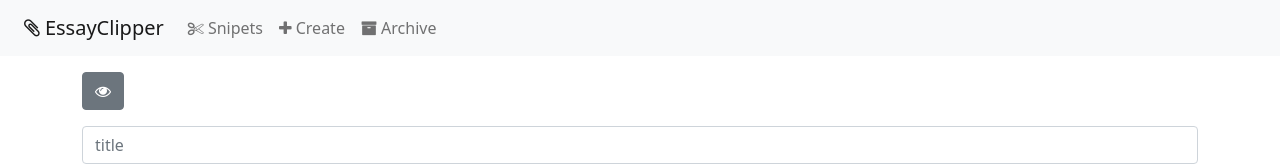
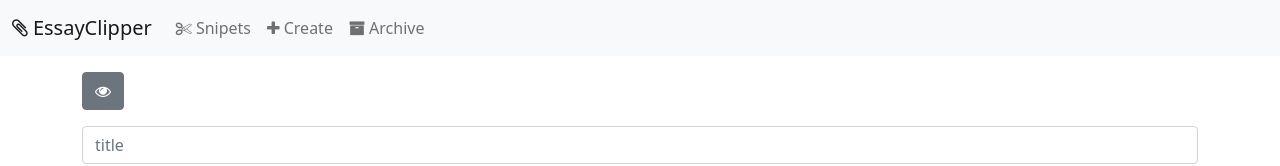
Before and after one commit to mlgmontage/EssayClipper, a React app: page /create in a window 1280 px wide. Shown: the top 166 px of the page. Built offline with nearby package versions, Linux system fonts and the light colour scheme; the HTML template or start-up script is replaced by a standard one.

Commit message:
Minor styling

```diff
--- a/src/components/Create.js
+++ b/src/components/Create.js
@@ -1,10 +1,6 @@
 import React, { Component } from "react";
 import marked from "marked";
 import host from "../host";
-
-/**
- * TODO: toggle button, handle change
- */
 
 class Create extends Component {
   constructor(props) {
--- a/src/components/Navbar.js
+++ b/src/components/Navbar.js
@@ -8,10 +8,9 @@
 class Navbar extends Component {
   render() {
     return (
-      <div className="row">
       <div className="navbar navbar-expand-lg navbar-light bg-light">
-          <div className="container-fluid">
-            <Link className="navbar-brand" to="/">
+        <div className="container-fluid ">
+          <Link className="navbar-brand " to="/">
             <i className="fa fa-paperclip"></i> EssayClipper
           </Link>
           <div className="collapse navbar-collapse">
@@ -35,7 +34,6 @@
           </div>
         </div>
       </div>
-      </div>
     );
   }
 }
--- a/src/components/Snipets.js
+++ b/src/components/Snipets.js
@@ -5,7 +5,6 @@
 
 /**
  * TODO: Archive button
- * TODO: Fetching from API
  */
 
 class Snipets extends Component {
```
Lines whose indentation alone changed are shown as unchanged.
